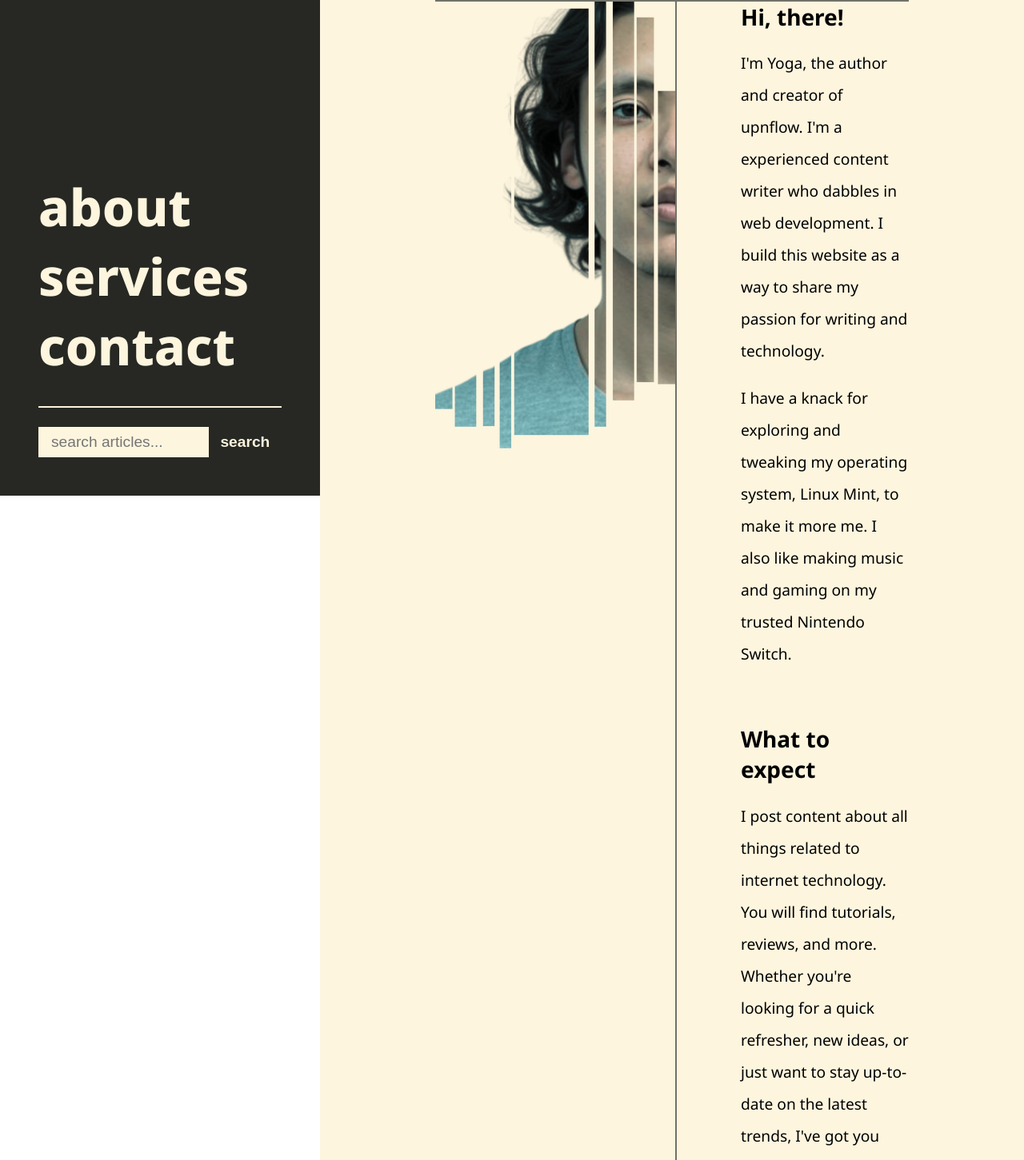
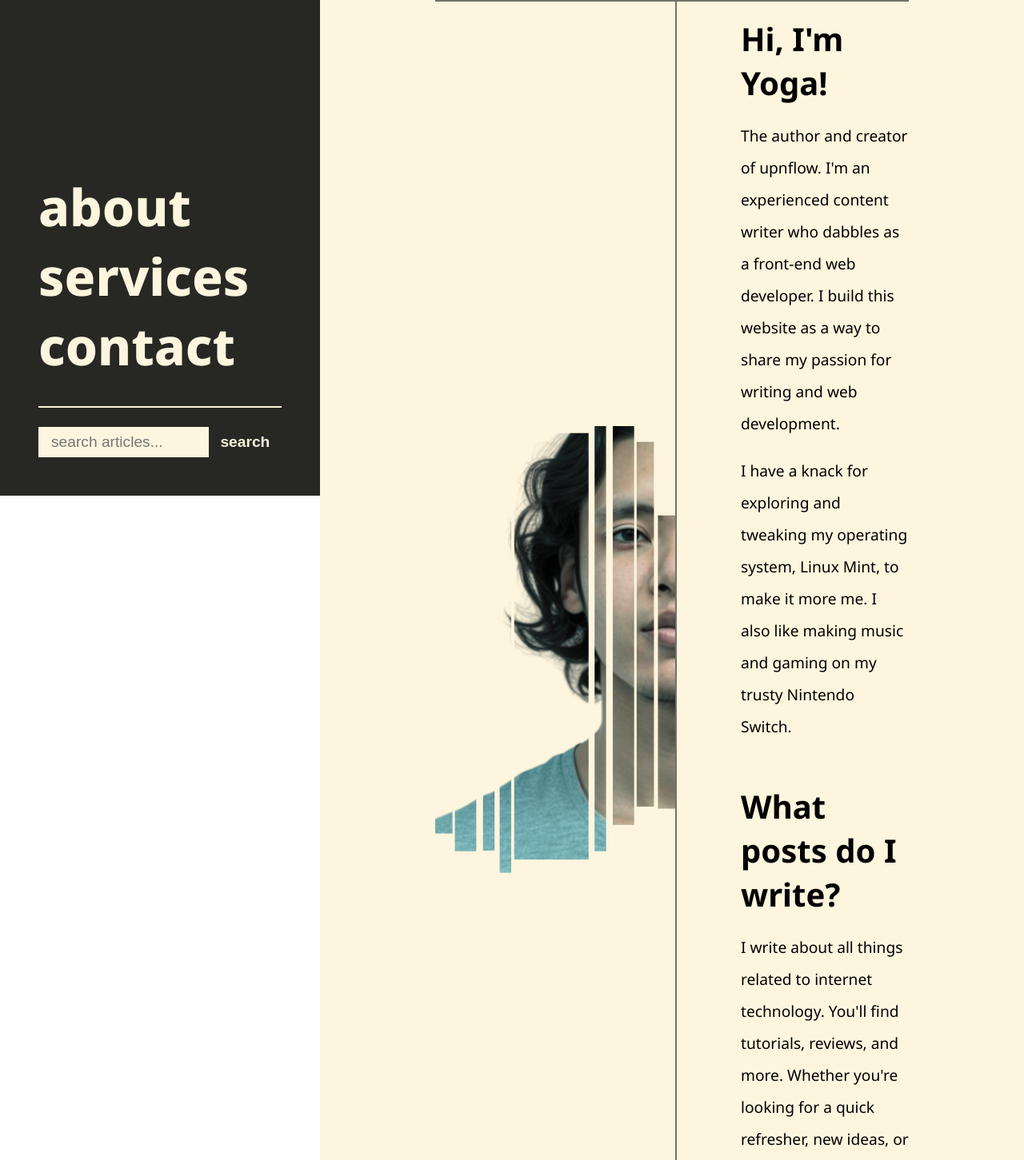
Before and after one commit to yogskr/upnflow, a Next.js app: page /about in a window 1280 px wide. Shown: the part 180-1631 px from the top of the page at 80% size. Built offline with nearby package versions, Linux system fonts and the light colour scheme.

Commit message:
Modified the about page content and styling

```diff
--- a/app/about/page.js
+++ b/app/about/page.js
@@ -21,25 +21,26 @@ export default function AboutPage() {
         </figure>
         <section className={styles.aboutContent}>
           <div>
-            <h3 className={styles.aboutUs}>Hi, there!</h3>
+            <h3 className={styles.aboutUs}>Hi, I'm Yoga!</h3>
             <p className={styles.aboutParagraph}>
-              I'm Yoga, the author and creator of upnflow. I'm a experienced
-              content writer who dabbles in web development. I build this
-              website as a way to share my passion for writing and technology.
+              The author and creator of upnflow. I'm an experienced content
+              writer who dabbles as a front-end web developer. I build this
+              website as a way to share my passion for writing and web
+              development.
             </p>
             <p className={styles.aboutParagraph}>
               I have a knack for exploring and tweaking my operating system,
               Linux Mint, to make it more me. I also like making music and
-              gaming on my trusted Nintendo Switch.
+              gaming on my trusty Nintendo Switch.
             </p>
           </div>
           <div>
-            <h3 className={styles.ourMission}>What to expect</h3>
+            <h3 className={styles.ourMission}>What posts do I write?</h3>
             <p className={styles.aboutParagraph}>
-              I post content about all things related to internet technology.
-              You will find tutorials, reviews, and more. Whether you're looking
-              for a quick refresher, new ideas, or just want to stay up-to-date
-              on the latest trends, I've got you covered.
+              I write about all things related to internet technology. You'll
+              find tutorials, reviews, and more. Whether you're looking for a
+              quick refresher, new ideas, or just want to stay up-to-date on the
+              latest trends, I've got you covered.
             </p>
           </div>
         </section>
--- a/app/about/page.module.css
+++ b/app/about/page.module.css
@@ -9,13 +9,14 @@
   border-bottom: 2px solid var(--text-gray);
 }
 
-.aboutUs,
-.ourMission {
-  font-size: 1.75rem;
+.aboutUs {
+  font-size: 2.5rem;
+  margin-top: 19.2px;
 }
 
 .ourMission {
-  margin-top: 3rem;
+  font-size: 2.5rem;
+  margin-top: 2rem;
 }
 
 .aboutParagraph {
@@ -32,6 +33,7 @@
   width: 100%;
   display: flex;
   justify-content: center;
+  align-items: center;
   border-right: 2px solid var(--text-gray);
 }
 
```
